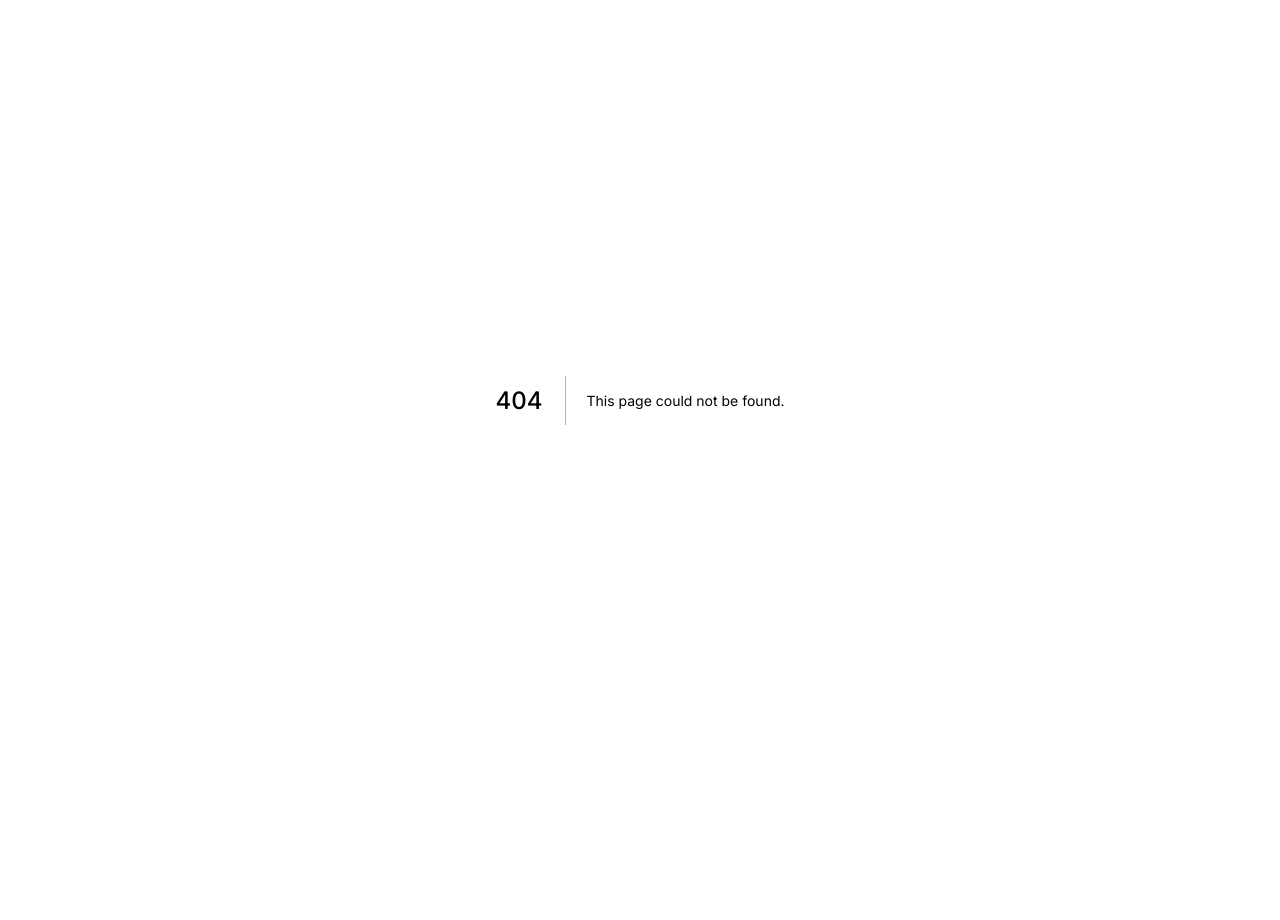
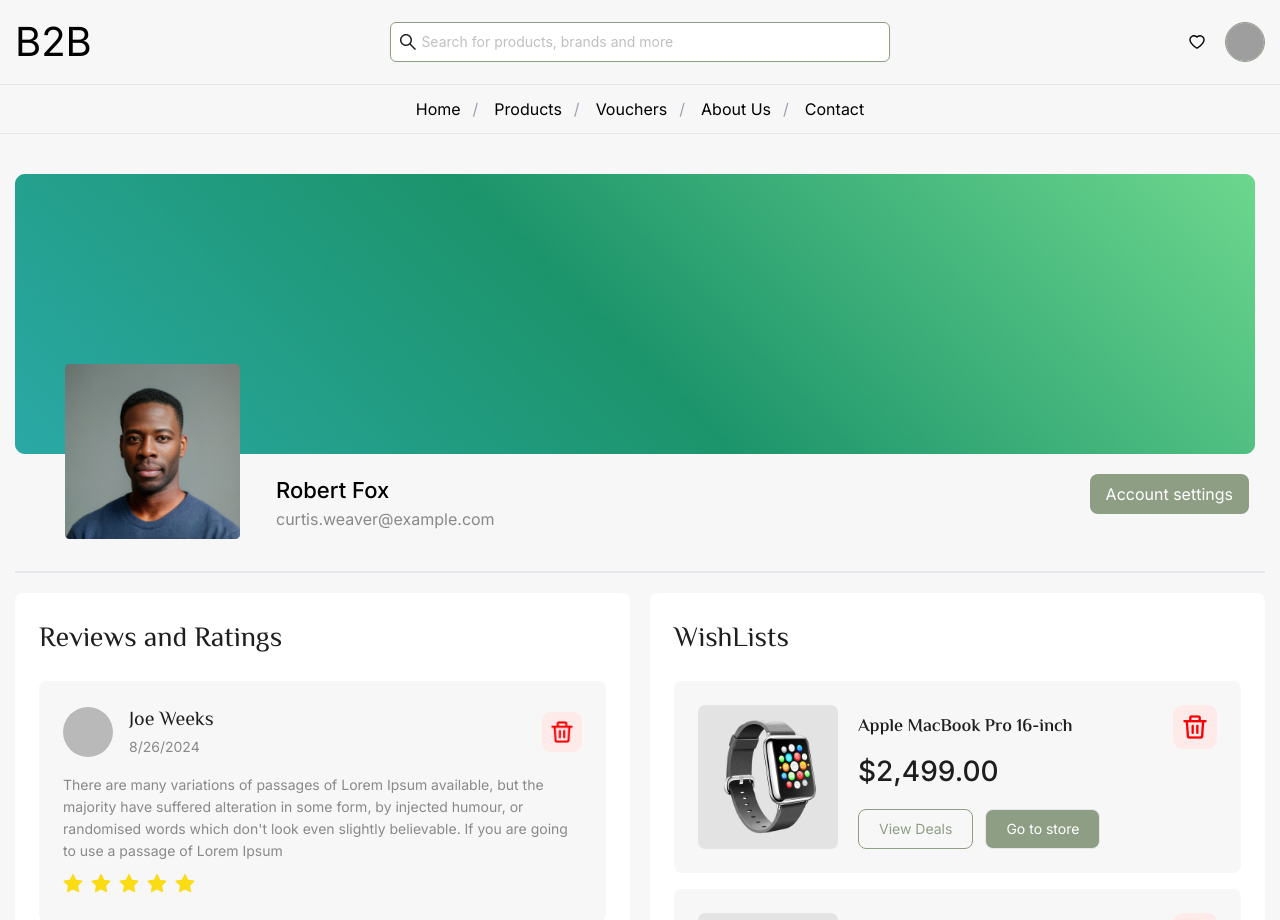
Before and after one commit to linear-digital/b2b-client, a Next.js app: page /profile in a window 1280 px wide. Before the commit this address had no page. Shown: the top 920 px of the page. Before the commit the page ends 800 px from the top, so only its background shows below. Built offline with nearby package versions, Linux system fonts and the light colour scheme; grey boxes are pictures that could not be loaded.

Commit message:
Profile Completed

```diff
--- a/app/globals.css
+++ b/app/globals.css
@@ -5,9 +5,8 @@
 @tailwind components;
 @tailwind utilities;
 
-
 :root {
-    --ant-primary-color: #120787;
+    --primary: #8E9E84;
 }
 
 .messiri {
@@ -110,12 +109,22 @@ a:hover {
 }
 
 .btn-primary-active {
-    @apply  border bg-primary text-white px-5 py-2 rounded-lg;
+    @apply border bg-primary text-white px-5 py-2 rounded-lg;
 }
 
 .btn-primary:hover {
     @apply bg-primary text-white;
 }
+
 .btn-primary-active:hover {
-    @apply  border-primary border text-primary bg-transparent;
+    @apply border-primary border text-primary bg-transparent;
 }
+
+.default-bg {
+    background-color: #F7F7F7;
+}
+
+.ant-btn-primary {
+    background-color: var(--primary) !important;
+    box-shadow: none;
+}
--- /dev/null
+++ b/app/profile/_UI/ProfileTop.tsx
@@ -0,0 +1,33 @@
+import React from 'react';
+import Cover from './cover.png'
+import Image from 'next/image';
+import { Button } from 'antd';
+const ProfileTop = () => {
+    return (
+        <div>
+            <Image src={Cover} alt="cover" width={1240} height={280} />
+            <div className="relative flex gap-x-5 py-5 px-4">
+                <div className='min-w-[225px]'>
+                    <Image src={'/images/Avatar/man-1.png'} alt="login" width={175} height={175}
+                        className='absolute top-[-90px] left-[50px]'
+                    />
+                </div>
+                <div className="flex w-full justify-between">
+                    <div>
+                        <h3 className='text-[22px] font-medium'>
+                            Robert Fox
+                        </h3>
+                        <h5 className='text-[#898989] text-[16px]'>
+                            curtis.weaver@example.com
+                        </h5>
+                    </div>
+                    <Button size='large' type='primary' className='py-3'>
+                        Account settings
+                    </Button>
+                </div>
+            </div>
+        </div>
+    );
+};
+
+export default ProfileTop;
--- /dev/null
+++ b/app/profile/_UI/ReviewCard.tsx
@@ -0,0 +1,36 @@
+import { Avatar, Card,  Rate } from 'antd';
+import React from 'react';
+import DeleteImg from './delete.png';
+import Image from 'next/image';
+const ReviewCard = () => {
+    return (
+        <Card className='border-0 bg-[#F7F7F7]'>
+            <div className="flex justify-between">
+                <div>
+                    <div className="flex justify-between items-center">
+                        <div className="flex items-center gap-x-4">
+                            <Avatar size={50} />
+                            <div>
+                                <h3 className='messiri text-[20px]'>
+                                    Joe Weeks
+                                </h3>
+                                <h5 className='text-[#898989]'>
+                                    8/26/2024
+                                </h5>
+                            </div>
+                        </div>
+                        <button>
+                            <Image src={DeleteImg} alt="delete" width={40} height={40} />
+                        </button>
+                    </div>
+                    <p className='mt-4 text-[#898989] text-[14px] max-w-[632px]'>
+                        There are many variations of passages of Lorem Ipsum available, but the majority have suffered alteration in some form, by injected humour, or randomised words which don't look even slightly believable. If you are going to use a passage of Lorem Ipsum
+                    </p>
+                    <Rate className='mt-3' defaultValue={5} />
+                </div>
+            </div>
+        </Card>
+    );
+};
+
+export default ReviewCard;
--- /dev/null
+++ b/app/profile/_UI/Reviews.tsx
@@ -0,0 +1,20 @@
+import React from 'react';
+import ReviewCard from './ReviewCard';
+import { Card } from 'antd';
+
+const Reviews = () => {
+    return (
+        <Card className='border-0'>
+            <h3 className='messiri text-[28px]'>
+                Reviews and Ratings
+            </h3>
+            <div className='flex flex-col gap-4 mt-5'>
+                <ReviewCard />
+                <ReviewCard />
+                <ReviewCard />
+            </div>
+        </Card>
+    );
+};
+
+export default Reviews;
--- /dev/null
+++ b/app/profile/_UI/WishLists.tsx
@@ -0,0 +1,21 @@
+import { Card } from 'antd';
+import React from 'react';
+import WishListCard from './WishlistCard';
+
+const WishLists = () => {
+    return (
+        <Card className='border-0'>
+            <h3 className='messiri text-[28px]'>
+                WishLists
+            </h3>
+            <div className='flex flex-col gap-4 mt-5'>
+                <WishListCard />
+                <WishListCard />
+                <WishListCard />
+                <WishListCard />
+            </div>
+        </Card>
+    );
+};
+
+export default WishLists;
--- /dev/null
+++ b/app/profile/_UI/WishlistCard.tsx
@@ -0,0 +1,43 @@
+import { Card } from 'antd';
+import Image from 'next/image';
+import React from 'react';
+import DeleteImg from './delete.png';
+import WishImg from '../../wishlist/image.png';
+const WishListCard = () => {
+    return (
+        <Card className='border-0 bg-[#F7F7F7]'>
+            <div className="flex gap-x-5">
+                <Image src={WishImg} alt="login" width={140} height={140} />
+                <div className='w-full'>
+                    <div className="flex items-center justify-between">
+                        <h2 className='messiri text-[18px] font-semibold'>
+                            Apple MacBook Pro 16-inch
+                        </h2>
+                        <Image
+                            src={DeleteImg}
+                            width={44}
+                            height={44}
+                            alt='delete'
+                        />
+                    </div>
+                    <h3 className='text-[28px] font-medium'>
+                        $2,499.00
+                    </h3>
+                    <div className="flex items-center justify-between mt-4">
+
+                        <div className="flex items-center gap-x-3">
+                            <button className='btn-primary active'>
+                                View Deals
+                            </button>
+                            <button className='btn-primary-active'>
+                                Go to store
+                            </button>
+                        </div>
+                    </div>
+                </div>
+            </div>
+        </Card>
+    );
+};
+
+export default WishListCard;
--- /dev/null
+++ b/app/profile/page.tsx
@@ -0,0 +1,26 @@
+import Navbar from '@/Components/Bars/Navbar';
+import { Container, HR } from '@/Components/Shared/Global';
+import React from 'react';
+import ProfileTop from './_UI/ProfileTop';
+import Footer from '@/Components/Bars/Footer/Footer';
+import Reviews from './_UI/Reviews';
+import WishLists from './_UI/WishLists';
+
+const page = () => {
+    return (
+        <div className='default-bg min-h-screen'>
+            <Navbar />
+            <Container className='mt-10'>
+                <ProfileTop />
+                <HR className='my-5' />
+                <div className="grid grid-cols-2 gap-5">
+                    <Reviews />
+                    <WishLists />
+                </div>
+            </Container>
+            <Footer />
+        </div>
+    );
+};
+
+export default page;
```
Also changed, not shown: app/profile/_UI/cover.png (added), app/profile/_UI/delete.png (added).
